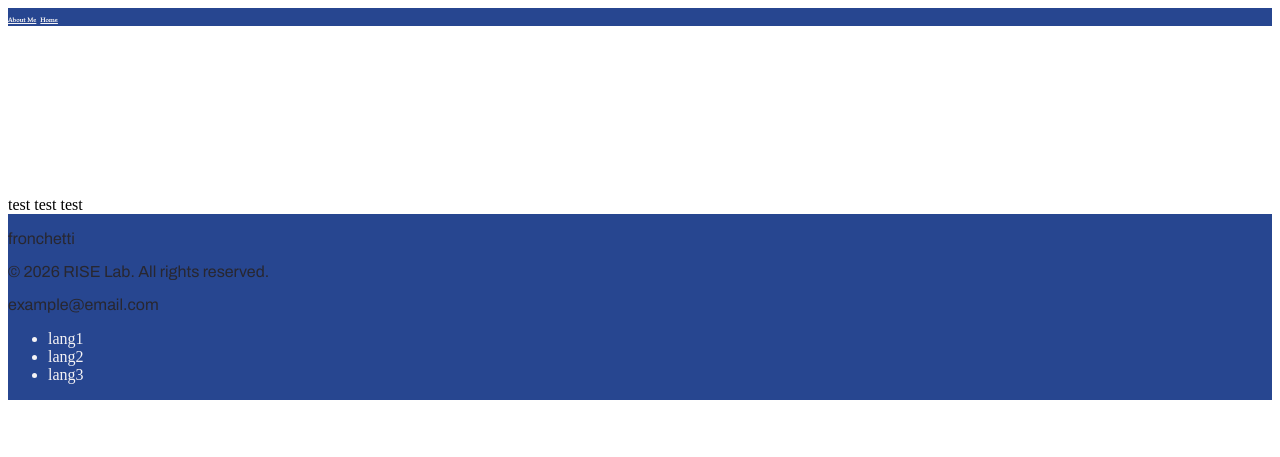
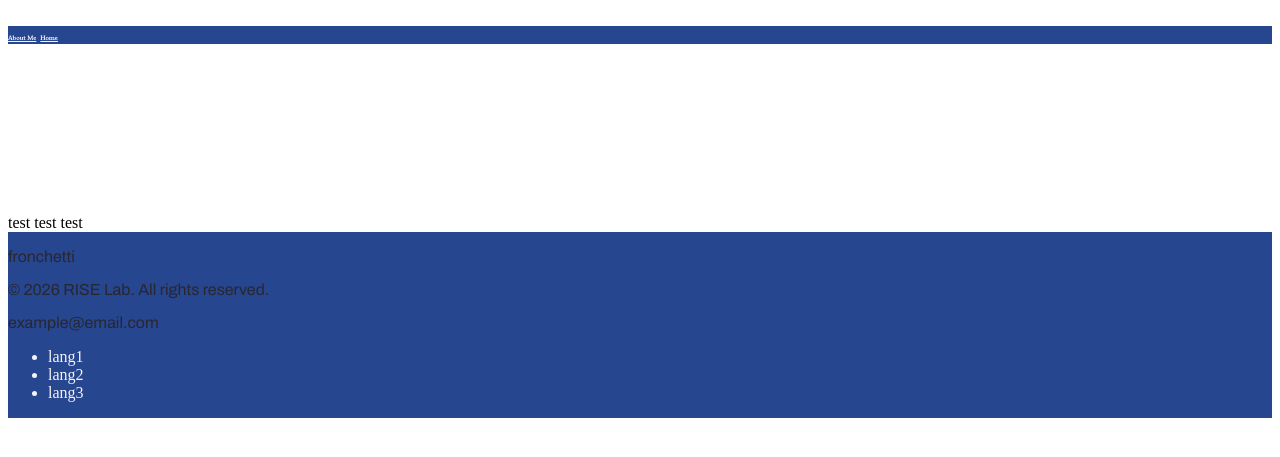
Before and after one commit to hschuler13/jekyll_theme_fronchetti, a Jekyll site: the page built from index.html, in a window 1280 px wide. Shown: the top 457 px of the page. Built offline with Jekyll 4.4.1, drawn with Linux system fonts in a browser that asks for light colours.

Commit message:
added space for logo

```diff
--- a/_config.yml
+++ b/_config.yml
@@ -3,6 +3,9 @@
 #
 title: Your awesome title
 description: "low cortisol"
+
+navbar:
+  logo:
 
 author:
   name: "Your Name"
--- a/_includes/header.html
+++ b/_includes/header.html
@@ -3,7 +3,7 @@
     {%- assign default_paths = site.pages | map: "path" -%}
     {%- assign page_paths = site.minima.nav_pages | default: default_paths -%}
     {%- assign page_titles = site.pages | map: 'title' | compact %}
-    <div class="header-logo"><!-- insert svg of logo here--></div>
+    <div class="header-logo"><img src="{{site.header.logo}}"></div>
 
     {%- unless page_titles == empty %}
       <nav class="header-nav">
```
